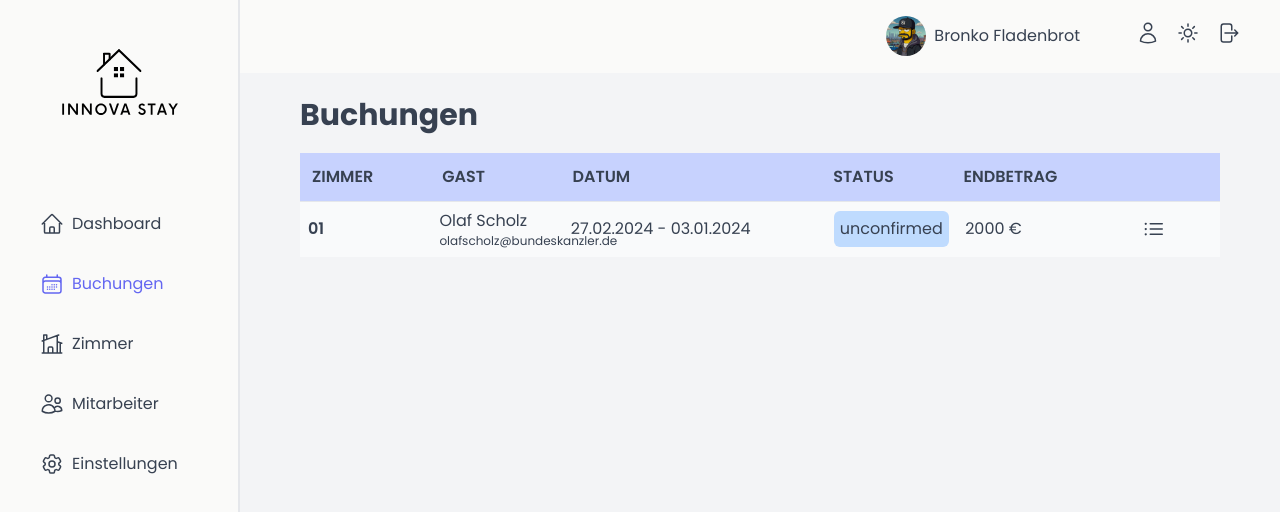
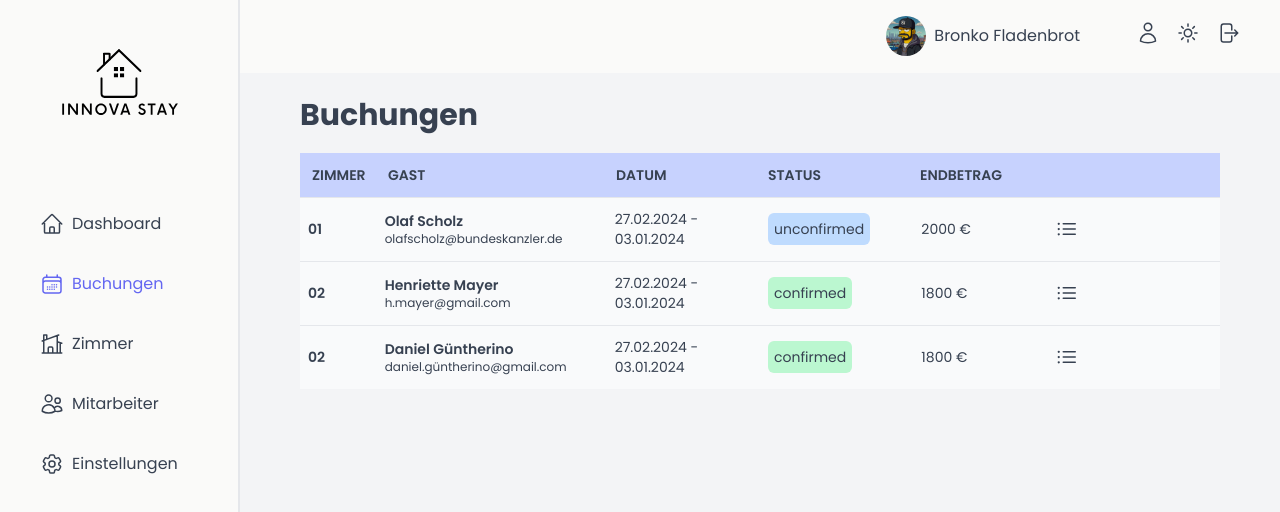
Before and after one commit to TonySN90/innovastay, a React (Vite) app: page /bookings in a window 1280 px wide. Shown: the top 512 px of the page. Built offline with nearby package versions, Linux system fonts and the light colour scheme; a web font is replaced by a local one.

Commit message:
add booking table

```diff
--- a/src/data/data.tsx
+++ b/src/data/data.tsx
@@ -53,4 +53,36 @@ export const bookingsData = [
     isPaid: false,
     totalPrice: 2000,
   },
+  {
+    bookingId: "5547",
+    cabin: "02",
+    guest: "Henriette Mayer",
+    email: "h.mayer@gmail.com",
+    startDate: "27.02.2024",
+    endDate: "03.01.2024",
+    numNights: 6,
+    numGuests: 2,
+    cabinPrice: 1320,
+    extrasPrice: 300,
+    status: "confirmed",
+    hasBreakfast: true,
+    isPaid: false,
+    totalPrice: 1800,
+  },
+  {
+    bookingId: "5548",
+    cabin: "02",
+    guest: "Daniel Güntherino",
+    email: "daniel.güntherino@gmail.com",
+    startDate: "27.02.2024",
+    endDate: "03.01.2024",
+    numNights: 6,
+    numGuests: 2,
+    cabinPrice: 1320,
+    extrasPrice: 300,
+    status: "confirmed",
+    hasBreakfast: true,
+    isPaid: false,
+    totalPrice: 1800,
+  },
 ];
--- a/src/features/bookings/BookingsRow.tsx
+++ b/src/features/bookings/BookingsRow.tsx
@@ -2,7 +2,6 @@ import { HiListBullet } from "react-icons/hi2";
 import ButtonIcon from "../../ui/ButtonIcon";
 
 function BookingsRow({ bookings }) {
-  console.log(bookings);
   const {
     cabin: cabinNumber,
     guest,
@@ -17,28 +16,31 @@ function BookingsRow({ bookings }) {
   } = bookings;
 
   return (
-    <tr className=" bg-gray-50 h-14 grid grid-cols-5 md:grid-cols-7 text-left hyphens-manual px-2 py-1 gap-4 border-t-[1px]">
-      <td className="flex items-center font-semibold">{cabinNumber}</td>
-      <td className="flex items-center ">
+    <tr className=" bg-gray-50 min-h-16 grid grid-cols-14 md:grid-cols-12 text-left hyphens-manual px-2 py-1 gap-4 border-t-[1px]">
+      <td className="flex items-center font-semibold grid-cols-3">
+        {cabinNumber}
+      </td>
+      <td className="flex items-center md:col-span-4 xl:col-span-3">
         <div className="flex flex-col">
-          <span>{guest}</span>
+          <span className="font-semibold">{guest}</span>
           <span className="text-xs">{email}</span>
         </div>
       </td>
-      <td className="flex items-center col-span-2">
+      <td className="flex items-center md:col-span-2">
         {startDate} - {endDate}
       </td>
-      <td className={`flex items-center`}>
+      <td className={`flex items-center md:col-span-2`}>
         <div
-          className={`p-1.5 rounded-md ${
-            status === "unconfirmed" && "bg-blue-200"
+          className={`col-span-4 p-1.5 rounded-md ${
+            (status === "unconfirmed" && "bg-blue-200") ||
+            (status === "confirmed" && "bg-green-200")
           }`}
         >
           {status}
         </div>
       </td>
       <td className="flex items-center">{totalPrice} €</td>
-      <td className="flex flex-end mx-auto">
+      <td className="flex flex-end mx-auto md:col-span-2">
         <ButtonIcon>
           <HiListBullet className="w-6 h-6" />
         </ButtonIcon>
--- a/src/features/bookings/BookingsTable.tsx
+++ b/src/features/bookings/BookingsTable.tsx
@@ -1,15 +1,39 @@
-import Button from "../../ui/Button";
 import Table from "../../ui/Table";
 import BookingsRow from "./BookingsRow";
 import { bookingsData } from "../../data/data";
+import { useEffect, useState } from "react";
 
 function BookingsTable() {
+  const [windowWidth, setWindowWidth] = useState(window.innerWidth);
+
+  useEffect(() => {
+    const updateWindowSize = () => {
+      setWindowWidth(window.innerWidth);
+    };
+
+    window.addEventListener("resize", updateWindowSize);
+
+    return () => {
+      window.removeEventListener("resize", updateWindowSize);
+    };
+  }, []);
+
   return (
     <>
-      <Table>
+      <Table
+        columns="grid-cols-12 md:grid-cols-12"
+        columnSpace={{
+          1: "col-span-4 xl:col-span-3",
+          2: "col-span-2",
+          3: "col-span-2",
+        }}
+      >
         <Table.Header
-          content={["Zimmer", "Gast", "Datum", "Status", "Endbetrag"]}
-          specialStyles={{ 2: "col-span-2" }}
+          content={
+            windowWidth > 768
+              ? ["Zimmer", "Gast", "Datum", "Status", "Endbetrag"]
+              : ["Buchungsinformationen"]
+          }
         />
         <Table.Body
           data={bookingsData}
--- a/src/features/cabins/CabinsTable.tsx
+++ b/src/features/cabins/CabinsTable.tsx
@@ -6,11 +6,11 @@ import { cabinsData } from "../../data/data";
 function CabinsTable() {
   return (
     <>
-      <Table>
-        <Table.Header
-          content={["Zimmer", "Kapazität", "Preis", "Angebote"]}
-          specialStyles={{ 1: "col-span-2" }}
-        />
+      <Table
+        columns="grid-cols-5 md:grid-cols-7"
+        columnSpace={{ 1: "col-span-2" }}
+      >
+        <Table.Header content={["Zimmer", "Kapazität", "Preis", "Angebote"]} />
         <Table.Body
           data={cabinsData}
           render={(cabin) => <CabinsRow cabin={cabin} key={cabin.cabin} />}
--- a/src/ui/Table.tsx
+++ b/src/ui/Table.tsx
@@ -1,15 +1,27 @@
-function Table({ children }) {
-  return <table className="w-[100%] rounded mb-4">{children}</table>;
+import { createContext, useContext } from "react";
+
+const tableContext = createContext();
+
+function Table({ children, columns, columnSpace }) {
+  return (
+    <tableContext.Provider value={{ columns, columnSpace }}>
+      <table className="w-[100%] rounded mb-4 text-sm">{children}</table>
+    </tableContext.Provider>
+  );
 }
 
-function Header({ specialStyles, content }) {
+function Header({ content }) {
+  const { columns, columnSpace } = useContext(tableContext);
+  console.log(columnSpace);
   return (
     <thead>
-      <tr className="grid grid-cols-5 md:grid-cols-7 text-left hyphens-manual p-3 gap-4 bg-indigo-200">
+      <tr
+        className={`grid ${columns} text-left hyphens-manual p-3 gap-4 bg-indigo-200`}
+      >
         {content.map((el, i) => (
           <th
             className={`flex items-center font-semibold uppercase text-gray-700 ${
-              specialStyles[i] ? specialStyles[i] : ""
+              columnSpace[i] ? columnSpace[i] : ""
             }`}
             key={el}
           >
```
